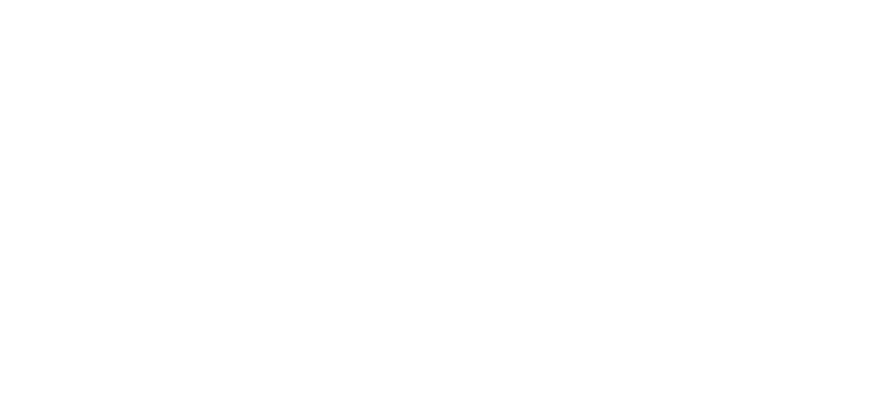
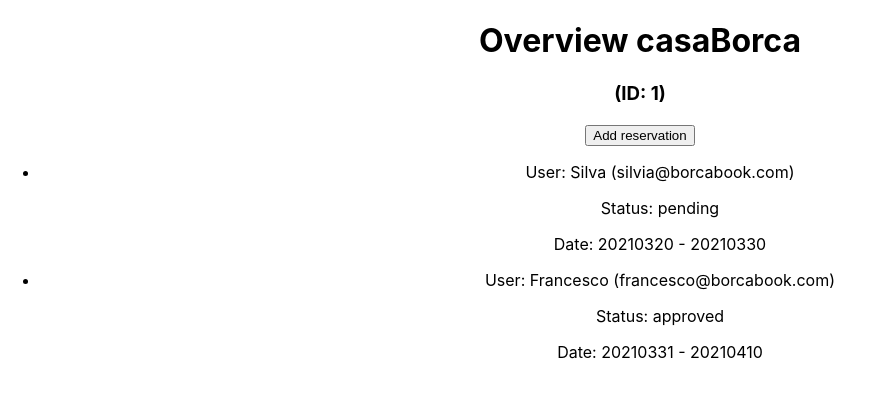
Before and after one commit to silviaserafini/borcbook, a React (Create React App) app: page /overview/1 in a window 1280 px wide. Shown: the top 396 px of the page, without its empty margins (0-874 px from the left). Built offline with nearby package versions, Linux system fonts and the light colour scheme.

Commit message:
refactored state management

```diff
--- a/src/App.js
+++ b/src/App.js
@@ -5,19 +5,99 @@
 import Overview from './Overview';
 import Reservation from './Reservation';
 import { BrowserRouter, Route } from 'react-router-dom';
+import { Component } from 'react';
 
-function App() {
+class App extends Component {
+    state = { entities: [] };
+
+    componentDidMount() {
+        setTimeout(() => {
+            const entities = [
+                {
+                    id: 1,
+                    name: 'casaBorca',
+                    reservations: [
+                        {
+                            user: {
+                                email: 'silvia@borcabook.com',
+                                name: 'Silva',
+                                group: 'SilviaFamily',
+                            },
+                            status: 'pending',
+                            dateRange: {
+                                start: '20210320',
+                                end: '20210330',
+                            },
+                        },
+                        {
+                            user: {
+                                email: 'francesco@borcabook.com',
+                                name: 'Francesco',
+                                group: 'SilviaFamily',
+                            },
+                            status: 'approved',
+                            dateRange: {
+                                start: '20210331',
+                                end: '20210410',
+                            },
+                        },
+                    ],
+                },
+                {
+                    id: 2,
+                    name: 'clio',
+                },
+            ];
+            this.setState({ entities: entities });
+        }, 500);
+    }
+
+    addReservation = (entityId, reservation) => {
+        const updateEntities = JSON.parse(JSON.stringify(this.state.entities));
+
+        const entity = updateEntities.find((entity) => entity.id == entityId);
+
+        if (entity) {
+            entity.reservations.push(reservation);
+            this.setState({ entities: updateEntities });
+        }
+    };
+
+    render() {
         return (
             <BrowserRouter>
                 <div className="App">
-                <Route path="/" exact component={Home} />
+                    <Route
+                        path="/"
+                        exact
+                        render={() => <Home entities={this.state.entities} />}
+                    />
                     <Route path="/create" exact component={Create} />
                     <Route path="/join" exact component={Join} />
-                <Route path="/overview" exact component={Overview} />
-                <Route path="/reservation/:id" exact component={Reservation} />
+                    <Route
+                        path="/overview/:id"
+                        exact
+                        render={(matchProps) => (
+                            <Overview
+                                entities={this.state.entities}
+                                {...matchProps}
+                            />
+                        )}
+                    />
+                    <Route
+                        path="/reservation/:id"
+                        exact
+                        render={(matchProps) => (
+                            <Reservation
+                                addReservation={this.addReservation}
+                                {...matchProps}
+                            />
+                        )}
+                    />
                 </div>
             </BrowserRouter>
         );
     }
+}
 
 export default App;
--- a/src/Create.js
+++ b/src/Create.js
@@ -4,9 +4,9 @@
     render() {
         return (
             <div>
-                <h1>Create a group</h1>
+                <h1>Create an entity</h1>
                 <form>
-                    <label>Name:</label>
+                    <label>Name: </label>
                     <input />
                     <button>Create</button>
                 </form>
--- a/src/Home.js
+++ b/src/Home.js
@@ -2,64 +2,11 @@
 import { Link } from 'react-router-dom';
 
 class Home extends Component {
-    state = {
-        entityList: [],
-    };
-
-    componentDidMount() {
-        setTimeout(() => {
-            const entityList = [
-                {
-                    id: 1,
-                    name: 'casaBorca',
-                    reservations: [
-                        {
-                            user: {
-                                email: 'silvia@borcabook.com',
-                                name: 'Silva',
-                                group: 'SilviaFamily',
-                            },
-                            status: 'pending',
-                            dateRange: {
-                                start: '20210320',
-                                end: '20210330',
-                            },
-                        },
-                        {
-                            user: {
-                                email: 'francesco@borcabook.com',
-                                name: 'Francesco',
-                                group: 'SilviaFamily',
-                            },
-                            status: 'approved',
-                            dateRange: {
-                                start: '20210331',
-                                end: '20210410',
-                            },
-                        },
-                    ],
-                },
-                {
-                    id: 2,
-                    name: 'clio',
-                },
-            ];
-            this.setState({ entityList: entityList });
-        }, 500);
-    }
-
     render() {
-        const entries = this.state.entityList.map((entity) => {
+        const entities = this.props.entities.map((entity) => {
             return (
-                <li>
-                    <Link
-                        to={{
-                            pathname: '/overview',
-                            state: { entity: entity },
-                        }}
-                    >
-                        {entity.name}
-                    </Link>
+                <li key={entity.id}>
+                    <Link to={`/overview/${entity.id}`}>{entity.name}</Link>
                 </li>
             );
         });
@@ -76,7 +23,7 @@
                         <button>Join</button>
                     </Link>
                 </div>
-                <ul>{entries}</ul>
+                <ul>{entities}</ul>
             </div>
         );
     }
--- a/src/Join.js
+++ b/src/Join.js
@@ -1,13 +1,12 @@
-import { render } from '@testing-library/react';
 import React, { Component } from 'react';
 
 class Join extends Component {
     render() {
         return (
             <div>
-                <h1>Join a group</h1>
+                <h1>Join an entity</h1>
                 <form>
-                    <label>groupID</label>
+                    <label>Entity ID: </label>
                     <input />
                     <button>Join</button>
                 </form>
--- a/src/Overview.js
+++ b/src/Overview.js
@@ -2,8 +2,13 @@
 import { Link } from 'react-router-dom';
 
 class Overview extends Component {
-    render() {
-        const entity = this.props.location.state.entity;
+    render = () => {
+        const id = this.props.match.params.id;
+        let entity = this.props.entities.find((entity) => entity.id == id);
+        if (!entity) {
+            entity = { reservations: [], name: 'noname', id: 'noid' };
+        }
+
         const reservations = entity.reservations.map((reservation) => {
             return (
                 <li>
@@ -14,8 +19,8 @@
                         </p>
                         <p>Status: {reservation.status}</p>
                         <p>
-                            Date: {reservation.dateRange.start} -{' '}
-                            {reservation.dateRange.end}
+                            Date:{' '}
+                            {`${reservation.dateRange.start} - ${reservation.dateRange.end}`}
                         </p>
                     </div>
                 </li>
@@ -33,7 +38,7 @@
                 </div>
             </div>
         );
-    }
+    };
 }
 
 export default Overview;
--- a/src/Reservation.js
+++ b/src/Reservation.js
@@ -1,17 +1,54 @@
 import React, { Component } from 'react';
 
 class Reservation extends Component {
+    state = {
+        startDate: '',
+        endDate: '',
+    };
+
+    changeStartDate = (event) => {
+        this.setState({ startDate: event.target.value });
+    };
+
+    changeEndDate = (event) => {
+        this.setState({ endDate: event.target.value });
+    };
+
+    addReservation = (event) => {
+        event.preventDefault();
+        const reservation = {
+            user: {
+                email: 'silvia@borcabook.com',
+                name: 'Silva',
+                group: 'SilviaFamily',
+            },
+            status: 'pending',
+            dateRange: {
+                start: this.state.startDate,
+                end: this.state.endDate,
+            },
+        };
+        this.props.addReservation(this.props.match.params.id, reservation);
+    };
+
     render() {
-        console.log(this.props);
         return (
             <div>
                 <h1>Reservation {this.props.match.params.id}</h1>
                 <div>
-                    <form>
+                    <form onSubmit={this.addReservation}>
                         <label>Date: </label>
-                        <input placeholder="Start" />
-                        <input placeholder="End" />
-                        <button>Add</button>
+                        <input
+                            value={this.state.startDate}
+                            onChange={this.changeStartDate}
+                            placeholder="Start"
+                        />
+                        <input
+                            value={this.state.endDate}
+                            onChange={this.changeEndDate}
+                            placeholder="End"
+                        />
+                        <button type="submit">Add</button>
                     </form>
                 </div>
             </div>
```
Lines whose indentation alone changed are shown as unchanged.
